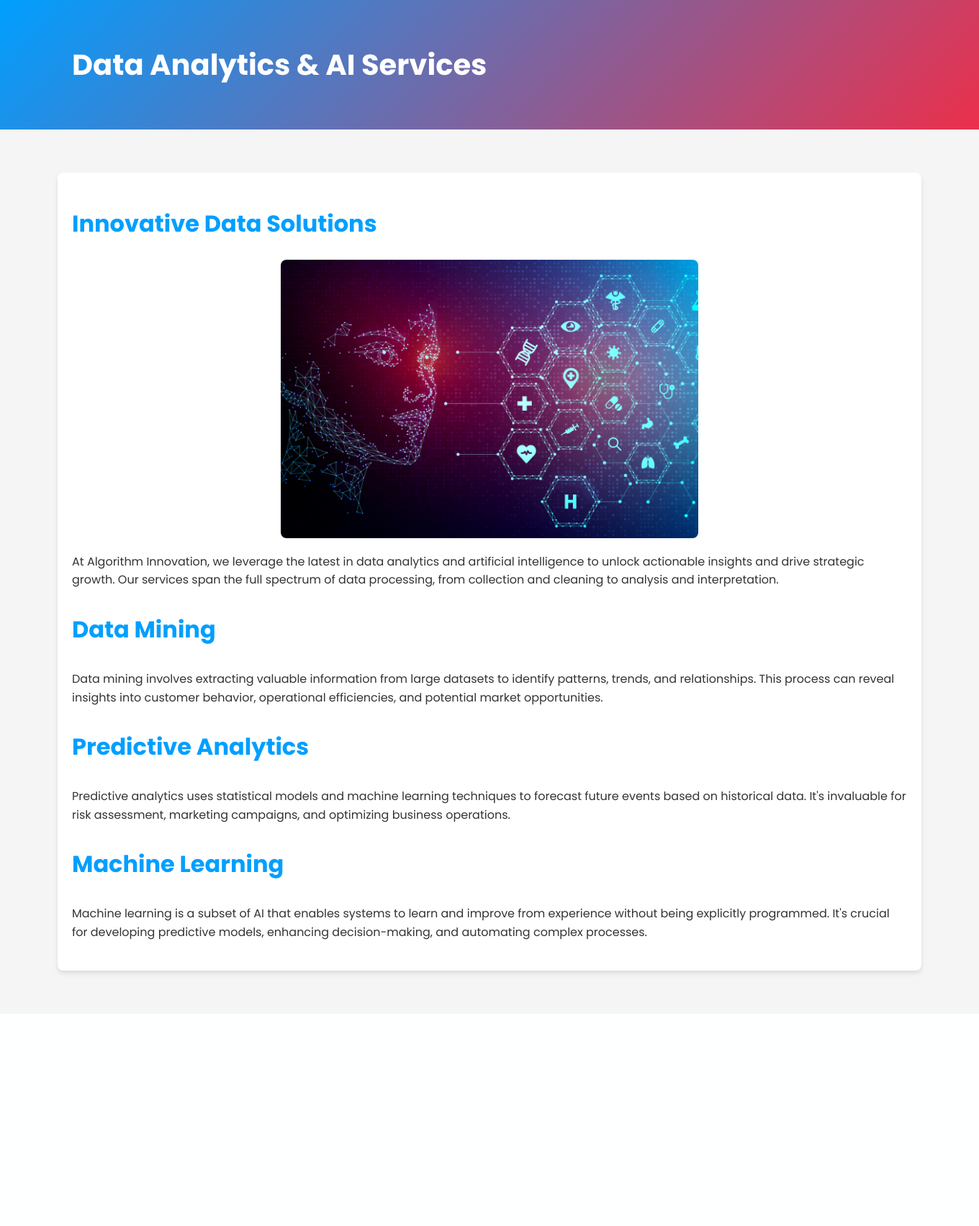
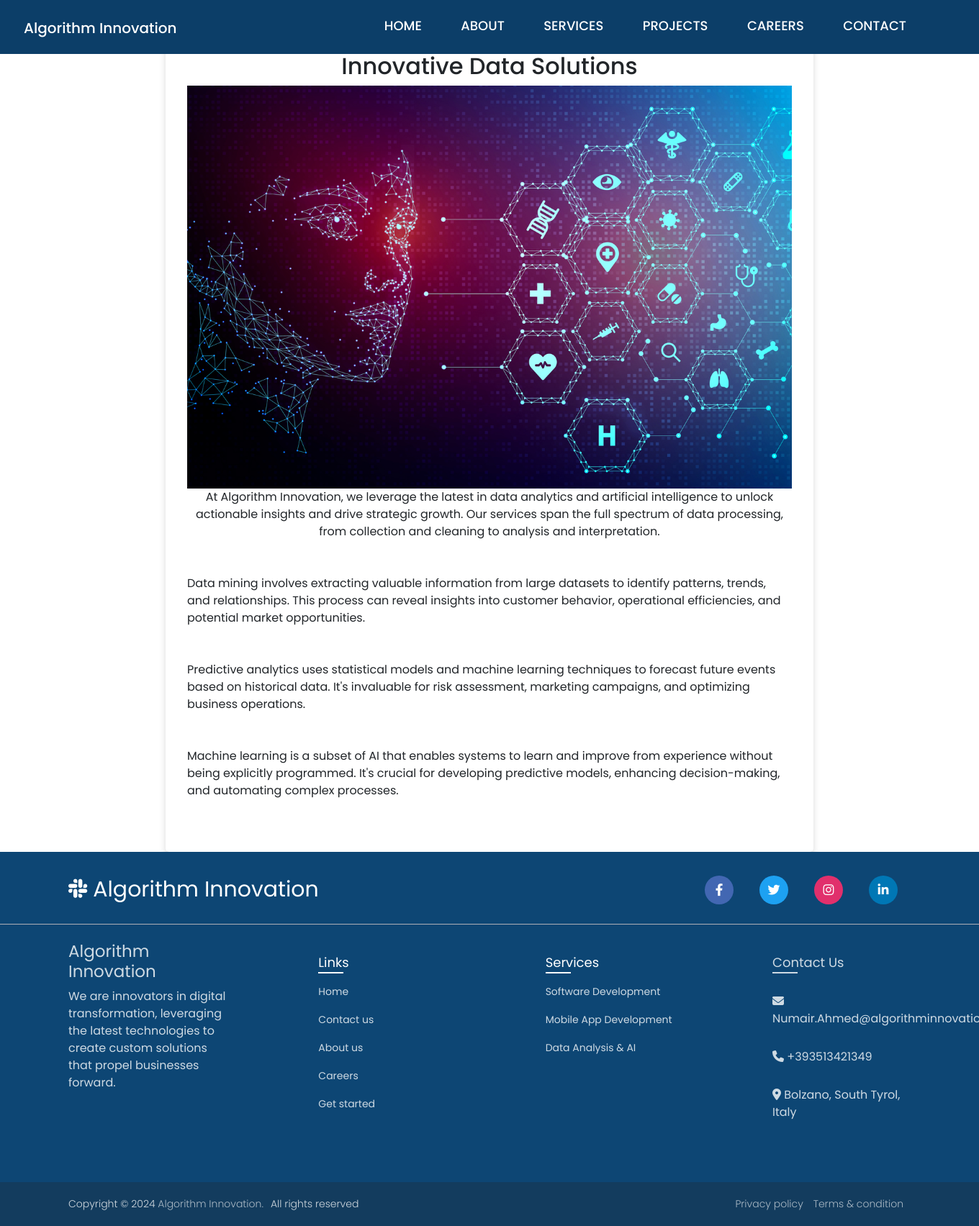
Before and after one commit to NumairAhmed1/reimagined-enigma, a PHP site: page /data-analysis-ai.html in a window 1360 px wide; the page is wider, and only the part inside the window is pictured. Shown: that part at 72% size. Before the commit the page ends 1357 px from the top of that part, so only its background shows below. Run offline with PHP 8.4, Linux system fonts and the light colour scheme.

Commit message:
all pages fixed

```diff
--- a/careersdata.php
+++ b/careersdata.php
@@ -14,7 +14,7 @@
     // typically using a library like PHPMailer.
 
     // Email recipient
-    $to = 'pradipyadav0126@gmail.com'; // Corrected email address
+    $to = 'daim.here@gmail.com'; // Corrected email address
     // Subject of the email
     $subject = 'Application for ' . $position;
     // Construct email body
--- a/data-analysis-ai.html
+++ b/data-analysis-ai.html
@@ -1,86 +1,44 @@
 <!DOCTYPE html>
-<html lang="en">
+<html lang="en" dir="ltr">
+
 <head>
-    <meta charset="UTF-8">
+  <meta charset="utf-8">
   <meta name="viewport" content="width=device-width, initial-scale=1.0">
-    <title>Data Analytics & AI Services - Algorithm Innovation</title>
-    <link href="https://fonts.googleapis.com/css2?family=Poppins:wght@100;300;400;600;700&display=swap" rel="stylesheet">
-    <style>
-        body {
-            margin: 0;
-            padding: 0;
-            box-sizing: border-box;
-            font-family: 'Poppins', sans-serif;
-            background-color: #f5f5f5;
-            color: #333;
-        }
-        .container {
-            max-width: 1200px;
-            margin: auto;
-            padding: 20px;
-            animation: fadeIn 1.5s ease-out;
-        }
-        header {
-            background: linear-gradient(135deg, #009FFF 0%, #ec2F4B 100%);
-            color: #fff;
-            padding: 40px 0;
-            background-size: cover;
-            background-position: center;
-        }
-        header h1 {
-            margin: 0;
-            padding: 0 20px;
-            font-weight: 700;
-            font-size: 2.5rem;
-        }
-        .content {
-            padding: 20px;
-            background: #fff;
-            margin: 40px 0;
-            border-radius: 8px;
-            box-shadow: 0 4px 6px rgba(0,0,0,0.1);
-            animation: slideIn 0.5s ease-out;
-        }
-        .content h2, .content h3 {
-            font-size: 2rem;
-            color: #009FFF;
-        }
-        .content p {
-            margin: 20px 0;
-            line-height: 1.6;
-        }
-        .content img {
-            width: 50%; /* Adjusted to make the image smaller */
-            height: auto;
-            border-radius: 8px;
-            margin: 20px 0;
-            display: block; /* Centers the image in the container */
-            margin-left: auto;
-            margin-right: auto;
-        }
-        @keyframes fadeIn {
-            from { opacity: 0; }
-            to { opacity: 1; }
-        }
-        @keyframes slideIn {
-            from { transform: translateY(20px); opacity: 0; }
-            to { transform: translateY(0); opacity: 1; }
-        }
-    </style>
+  <title>Algorithm Innovation</title>
+  <link href="https://cdn.jsdelivr.net/npm/bootstrap@5.0.2/dist/css/bootstrap.min.css" rel="stylesheet" integrity="sha384-EVSTQN3/azprG1Anm3QDgpJLIm9Nao0Yz1ztcQTwFspd3yD65VohhpuuCOmLASjC" crossorigin="anonymous">
+  <link rel="stylesheet" href="style.css">
+  <link rel="preconnect" href="https://fonts.googleapis.com">
+  <link rel="preconnect" href="https://fonts.gstatic.com" crossorigin>
+  <link rel="stylesheet" href="https://cdnjs.cloudflare.com/ajax/libs/font-awesome/6.4.0/css/all.min.css" integrity="sha512-iecdLmaskl7CVkqkXNQ/ZH/XLlvWZOJyj7Yy7tcenmpD1ypASozpmT/E0iPtmFIB46ZmdtAc9eNBvH0H/ZpiBw==" crossorigin="anonymous" referrerpolicy="no-referrer" />
+  <link rel="stylesheet" href="https://cdnjs.cloudflare.com/ajax/libs/animate.css/3.7.2/animate.min.css">
 </head>
+
 <body>
-
-<header>
-    <div class="container">
-        <h1>Data Analytics & AI Services</h1>
+  <header class="header mb-5">
+    <h3>Algorithm Innovation</h3>
+    <nav class="navbar">
+      <ul class="navbar-list">
+        <li><a class="navbar-link" href="index.html">Home</a></li>
+        <li><a class="navbar-link" href="about.html">About</a></li>
+        <li><a class="navbar-link" href="services.html">Services</a></li>
+        <li><a class="navbar-link" href="projects.html">Projects</a></li>
+        <li><a class="navbar-link" href="careers.html">Careers</a></li>
+        <li><a class="navbar-link" href="contact.html">Contact</a></li>
+      </ul>
+    </nav>
+    <div class="mobile-navbar-btn">
+      <ion-icon nname="menu-outline" class="mobile-nav-icon"></ion-icon>
+      <ion-icon name="close-outline" class="mobile-nav-icon"></ion-icon>
     </div>
   </header>
 
   <div class="container">
-    <div class="content">
-        <h2>Innovative Data Solutions</h2>
-        <img src="images/data%20and%20ai.jpeg" alt="Data Analytics & AI" style="max-width: 50%;">
-        <p>At Algorithm Innovation, we leverage the latest in data analytics and artificial intelligence to unlock actionable insights and drive strategic growth. Our services span the full spectrum of data processing, from collection and cleaning to analysis and interpretation.</p>
+    <div class="content mt-5 mb-5">
+      <h2 class="text-center">Innovative Data Solutions</h2>
+      <div class="text-center">
+        <img src="images/data%20and%20ai.jpeg" alt="Data Analytics & AI" class="img-fluid">
+      </div>
+      <p class="text-center">At Algorithm Innovation, we leverage the latest in data analytics and artificial intelligence to unlock actionable insights and drive strategic growth. Our services span the full spectrum of data processing, from collection and cleaning to analysis and interpretation.</p>
 
       <h3>Data Mining</h3>
       <p>Data mining involves extracting valuable information from large datasets to identify patterns, trends, and relationships. This process can reveal insights into customer behavior, operational efficiencies, and potential market opportunities.</p>
@@ -93,5 +51,71 @@
     </div>
   </div>
 
+  <!-- Footer -->
+  <footer>
+    <div class="content">
+      <div class="top">
+        <div class="logo-details">
+          <i class="fab fa-slack"></i>
+          <span class="logo_name">Algorithm Innovation</span>
+        </div>
+        <div class="media-icons">
+          <a href="#"><i class="fab fa-facebook-f"></i></a>
+          <a href="#"><i class="fab fa-twitter"></i></a>
+          <a href="#"><i class="fab fa-instagram"></i></a>
+          <a href="#"><i class="fab fa-linkedin-in"></i></a>
+        </div>
+      </div>
+      <div class="link-boxes">
+        <div class="box-3beez">
+          <h2 style="font-size: 23px; font-weight: 400;">Algorithm Innovation</h2>
+          <p>We are innovators in digital transformation, leveraging the latest technologies to create custom solutions that propel businesses forward.</p>
+        </div>
+        <ul class="box">
+          <li class="link_name">Links</li>
+          <li><a href="index.html">Home</a></li>
+          <li><a href="contact.html">Contact us</a></li>
+          <li><a href="about.html">About us</a></li>
+          <li><a href="careers.html">Careers</a></li>
+          <li><a href="contact.html">Get started</a></li>
+        </ul>
+        <ul class="box">
+          <li class="link_name">Services</li>
+          <li><a href="software-development.html">Software Development</a></li>
+          <li><a href="mobile-development.html">Mobile App Development</a></li>
+          <li><a href="data-analysis-ai.html">Data Analysis & AI</a></li>
+        </ul>
+        <ul class="box" id="footer-contact">
+          <li class="link_name"> <span>Contact Us</span></li>
+          <li><i class="fas fa-envelope"></i> Numair.Ahmed@algorithminnovation.ltd</li>
+          <li><i class="fas fa-phone"></i> +393513421349</li>
+          <li><i class="fas fa-map-marker-alt"></i> Bolzano, South Tyrol, Italy
+          </li>
+        </ul>
+      </div>
+    </div>
+    <div class="bottom-details">
+      <div class="bottom_text">
+        <span class="copyright_text">Copyright © 2024 <a href="#">Algorithm Innovation.</a>All rights reserved</span>
+        <span class="policy_terms">
+          <a href="privacy_policy.html">Privacy policy</a>
+          <a href="#">Terms & condition</a>
+        </span>
+      </div>
+    </div>
+  </footer>
+
+
+  <script src="script.js"></script>
+  <script src="https://cdnjs.cloudflare.com/ajax/libs/wow/1.1.2/wow.min.js"></script>
+  <script>
+    new WOW().init();
+  </script>
 </body>
+
+<script type="module" src="https://unpkg.com/ionicons@7.1.0/dist/ionicons/ionicons.esm.js">
+</script>
+<script nomodule src="https://unpkg.com/ionicons@7.1.0/dist/ionicons/ionicons.js">
+</script>
+
 </html>
```
Also changed, not shown: mobile-development.html (+95 -54 lines), software-development.html (+95 -148 lines), 1 other file. Lines whose indentation alone changed are shown as unchanged.
